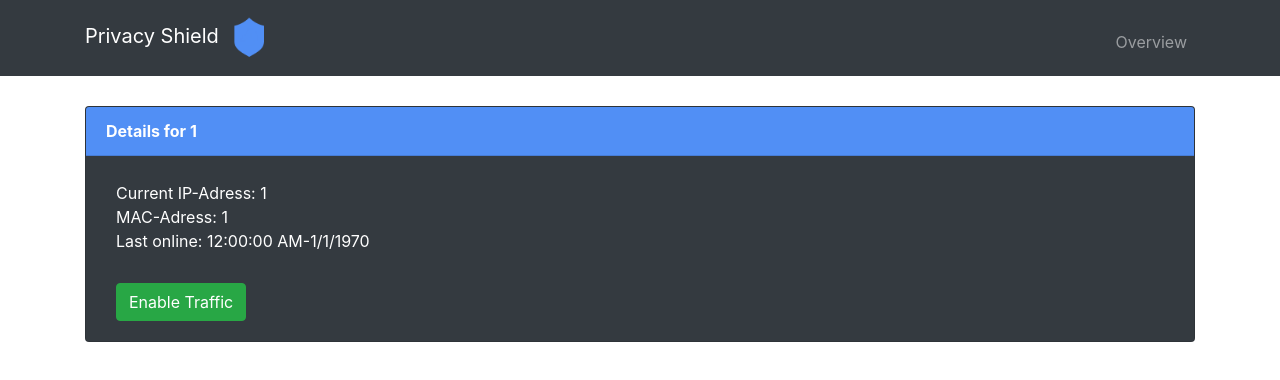
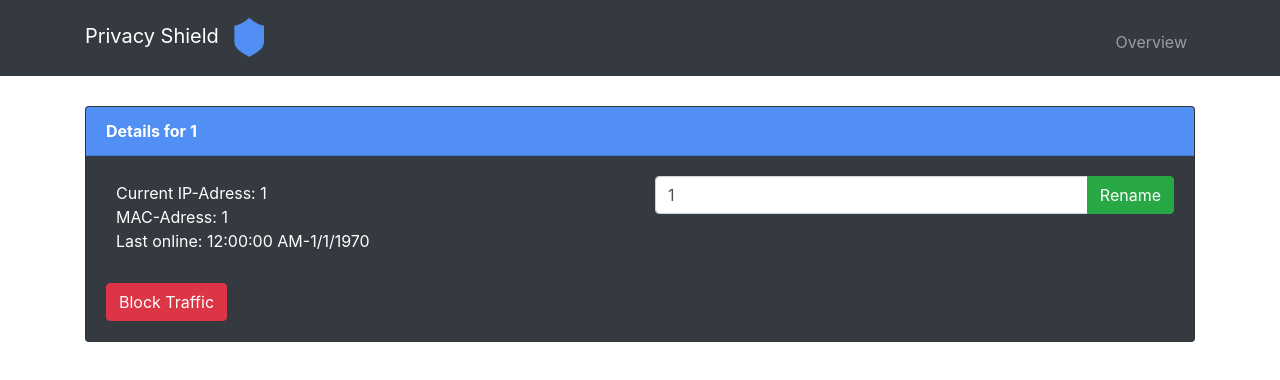
Before and after one commit to daniel-eichinger-bl/privacyShield, a React (Create React App) app in the folder client/: page /device_details/1/1/1/1/1 in a window 1280 px wide. Shown: the top 380 px of the page. Built offline with nearby package versions, Linux system fonts and the light colour scheme; no server answers.

Commit message:
implements name update

```diff
--- a/client/src/App.js
+++ b/client/src/App.js
@@ -41,7 +41,7 @@ function App() {
       <AppNavBar getDevices={handleFetchDevices} showBtn={fetchBtn}></AppNavBar>
       <Switch>
         <Route path="/" exact render={props => <Overview {...props} data={devices} isLoading={isLoading} showFetchBtn={toggleButton}/>}/>
-        <Route path="/device_details/:mac/:ip/:timestamp/:blocked" component={Details}/>
+        <Route path="/device_details/:mac/:ip/:timestamp/:blocked/:name" component={Details}/>
       </Switch>
     </Router>
   );
--- a/client/src/components/Details.js
+++ b/client/src/components/Details.js
@@ -1,16 +1,18 @@
 import React, { useState } from 'react'
-import { Card, CardHeader, CardBody, Container, Button, Spinner } from 'reactstrap';
+import { Card, CardHeader, CardBody, Container, Button, Spinner, InputGroup, InputGroupAddon, Input, Row, Col, Form } from 'reactstrap';
 
 const Details = (props) => {
-    var { mac, ip, timestamp, blocked } = props.match.params;
+    var { mac, ip, timestamp, blocked, name } = props.match.params;
     timestamp = parseInt(timestamp);
+    name = name === "null" ? null : name;
 
     const [trafficBlocked, setTrafficBlocked] = useState(blocked === 0 ? false : true);
-    const [isLoading, setIsLoading] = useState(false)
+    const [isLoading, setIsLoading] = useState(false);
+    const [deviceName, setDeviceName] = useState(name !== null ? name : "");
 
     const handleTrafficBlock = () => {
         setIsLoading(true);
-        setTrafficBlocked(!trafficBlocked)
+        setTrafficBlocked(!trafficBlocked);
         blocked = trafficBlocked;
 
         fetch('/api/devices/block', {
@@ -18,14 +20,26 @@ const Details = (props) => {
             headers: {
                 "Content-Type": "application/json",
             },
-            body: JSON.stringify({mac, blocked, ip})
+            body: JSON.stringify({ mac, blocked, ip })
         })
             .then(res => { if (res.status === 200) { return res.json() } })
             .then(data => {
-                if(data) {
+                if (data) {
                     console.log(data);
                     setIsLoading(false);
                 }
+            });
+    }
+
+    const handleFormSubmit = (e) => {
+        e.preventDefault();
+
+        fetch('/api/devices/updateName', {
+            method: "POST",
+            headers: {
+                "Content-Type": "application/json",
+            },
+            body: JSON.stringify({ mac, name: deviceName })
         });
     }
 
@@ -34,24 +48,44 @@ const Details = (props) => {
         <Container>
             <Card id="detailsCard">
                 <CardHeader>
-                    Details for {mac}
+                    Details for {deviceName !== "" ? deviceName : mac}
                 </CardHeader>
                 <CardBody>
-
+                    <Row>
+                        <Col>
                             <div className="listContent">
                                 Current IP-Adress: {ip}<br />
                                 MAC-Adress: {mac}<br />
                                 Last online: {new Date(timestamp).toLocaleTimeString()}-{new Date(timestamp).toLocaleDateString()}
+                            </div>
+                        </Col>
+                        <Col>
+                            <Form onSubmit={handleFormSubmit}>
+                                <InputGroup>
+                                    <Input type="text" required placeholder="Device Name" value={deviceName} onChange={(e) => setDeviceName(e.target.value)} />
+                                    <InputGroupAddon addonType="append">
+                                        <Button color="success">Rename</Button>
+                                    </InputGroupAddon>
+                                </InputGroup>
+                            </Form>
+                        </Col>
+                    </Row>
+                    <div id="controlsContainer">
 
-                        <div id="controlsContainer">
+                        <Row>
+                            <Col>
                                 {!isLoading ?
-                                <Button color={!trafficBlocked ? "danger" : "success"} onClick={handleTrafficBlock}>
-                                    {!trafficBlocked ? "Block Traffic" : "Enable Traffic"}
+                                    <Button id="blockTrafficBtn" color={trafficBlocked ? "danger" : "success"} onClick={handleTrafficBlock}>
+                                        {trafficBlocked ? "Block Traffic" : "Enable Traffic"}
                                     </Button>
                                     :
                                     <Spinner color="danger"></Spinner>
                                 }
-                        </div>
+                            </Col>
+                            <Col>
+
+                            </Col>
+                        </Row>
                     </div>
 
                 </CardBody>
--- a/client/src/components/Overview.js
+++ b/client/src/components/Overview.js
@@ -22,9 +22,9 @@ const Overview = (props) => {
     }
 
     const constructParams = (device) => {
-        const { ip, timestamp, blocked, mac } = device;
+        const { ip, timestamp, blocked, mac, name } = device;
         return {
-            pathname: `/device_details/${mac}/${ip}/${timestamp}/${blocked}`,
+            pathname: `/device_details/${mac}/${ip}/${timestamp}/${blocked}/${name}`,
         };
     }
 
@@ -45,13 +45,13 @@ const Overview = (props) => {
                                 }
 
                                 {checkIsActive(device.timestamp) ?
-                                    <Badge color="success" className="badgeOverview">active</Badge>
+                                    <Badge color="success" className="badgeOverview">online</Badge>
                                     :
                                     ""
                                 }
 
                                 {device.blocked === 0 ?
-                                    <Badge color="danger" className="badgeOverview">blocked</Badge>
+                                    <Badge color="danger" className="badgeOverview">Traffic blocked</Badge>
                                     :
                                     ""
                                 }
--- a/client/src/index.css
+++ b/client/src/index.css
@@ -67,3 +67,7 @@ code {
 #controlsContainer {
   margin-top: 30px;
 }
+
+#blockTrafficBtn {
+  float: left;
+}
```
Lines whose indentation alone changed are shown as unchanged.
